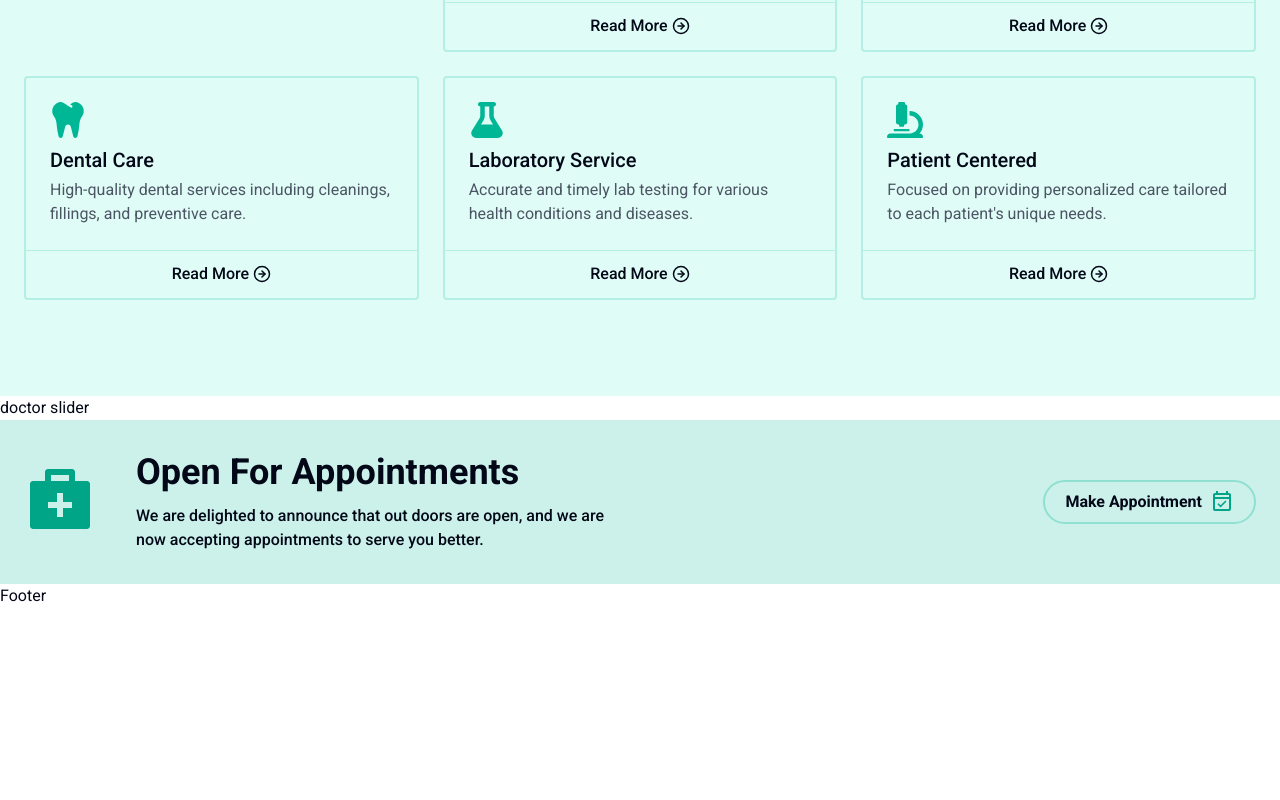
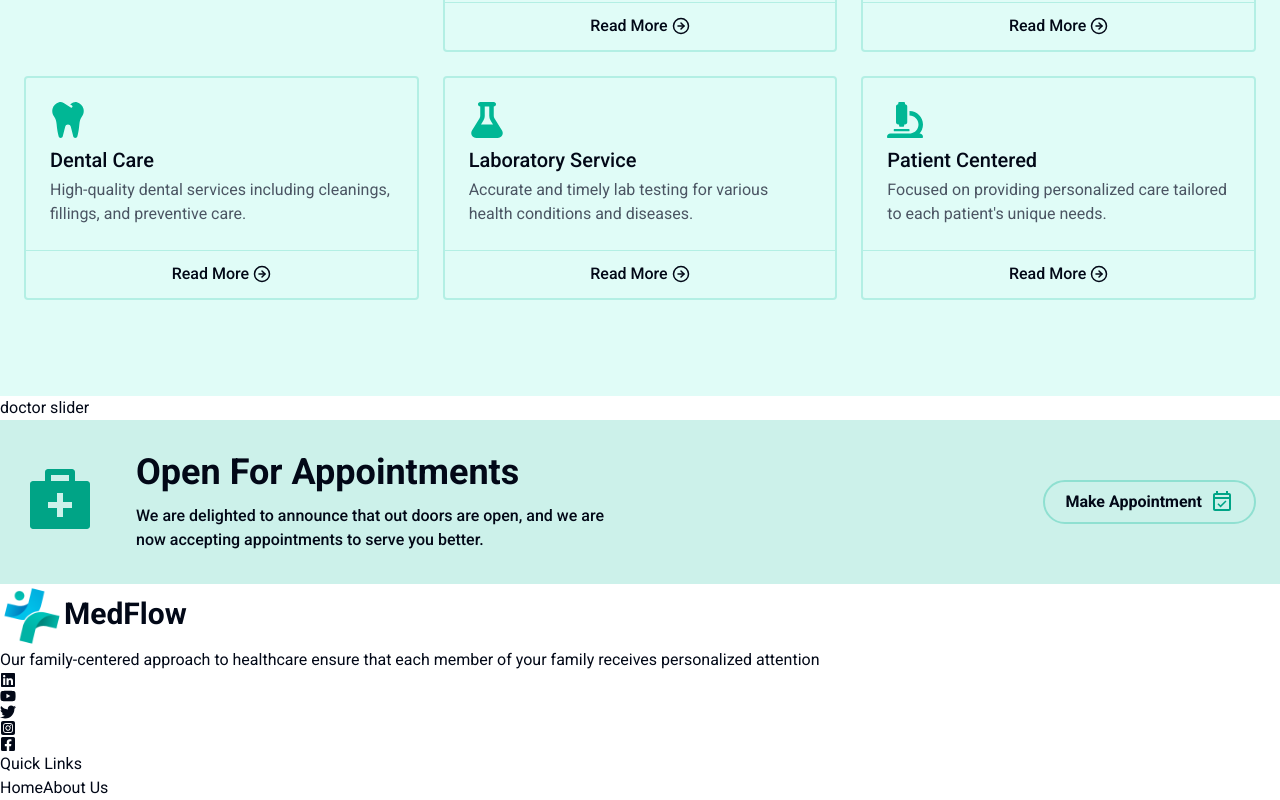
Before and after one commit to Mh-Monzil/MedFlow, a React (Vite) app: page / in a window 1280 px wide. Shown: the part 1650-2450 px from the top of the page. Before the commit the page ends 2258 px from the top, so only its background shows below. Built offline with nearby package versions, Linux system fonts and the light colour scheme.

Commit message:
add: footer added

```diff
--- a/src/components/Shared/Footer.jsx
+++ b/src/components/Shared/Footer.jsx
@@ -1,9 +1,38 @@
-
+import Logo from "./Logo";
+import { FaLinkedin, FaTwitter, FaYoutube } from "react-icons/fa";
+import { FaSquareInstagram } from "react-icons/fa6";
+import { FaFacebookSquare } from "react-icons/fa";
+import { Link } from "react-router-dom";
 
 const Footer = () => {
     return (
         <div>
-            Footer
+            {/* col-1  */}
+            <div>
+                <Logo />
+                <p>Our family-centered approach to healthcare ensure that each member of your family receives personalized attention</p>
+                <div>
+                <FaLinkedin />
+                <FaYoutube />
+                <FaTwitter />
+                <FaSquareInstagram />
+                <FaFacebookSquare />
+                </div>
+            </div>
+
+            {/* col-2  */}
+            <div>
+                <p>Quick Links</p>
+                <Link to='/'>Home</Link>
+                <Link to='/about'>About Us</Link>
+            </div>
+
+            {/* col-3  */}
+            <div></div>
+
+            {/* col-4  */}
+            <div></div>
+
         </div>
     );
 };
```
